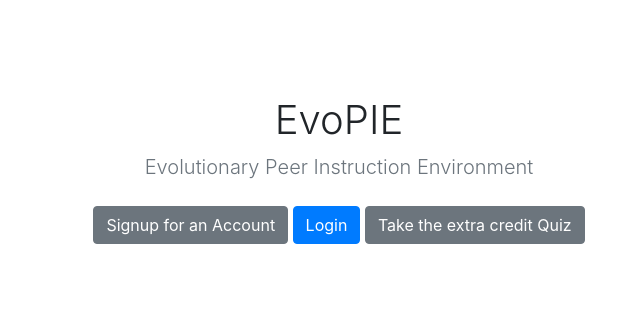
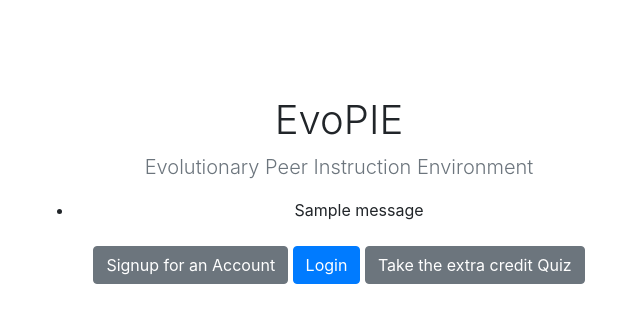
Before and after one commit to cereal-lab/EvoPIE, a Flask app: page / in a window 1280 px wide. Shown: the top 323 px of the page, without its empty margins (301-941 px from the left). Run offline with Flask 2, Linux system fonts and the light colour scheme; data comes from the database, SQL or seed files in the repository; tables that the repository leaves empty hold one stand-in row (values such as "Sample post"); one stand-in notice (Sample message) is shown; some libraries are stand-ins or nearby versions.

Commit message:
added flash message to redirect to index

```diff
--- a/evopie/routes_pages.py
+++ b/evopie/routes_pages.py
@@ -71,11 +71,12 @@ def get_student(qid):
     if q.status == "STEP2" and a[0].revised_responses != "{}":
         #TODO the above is ugly, add a boolean method instead
         response     = ({ "message" : "You already revised your initial answers, you are done with both steps of this quiz."}, 403, {"Content-Type": "application/json"})
-        # Not sure if this is what is meant
+        # Not sure if this is what is meant still unsure of how the pages will know what template to go to with this
+        # should I be using a POST route? Probably but what to put on it? I should probably know this by now
         if request.json:
             return make_response(response)
         else:
-            flash(response, "error")
+            flash("You already revised your initial answers, you are done with both steps of this quiz.", "error")
             return redirect('/')
 
     # Redirect to different pages depending on step; e.g., student1.html vs. student2.html
@@ -116,6 +117,8 @@ def get_student(qid):
         return render_template('student.html', quiz=q, questions=quiz_questions, student=u, attempt=a[0], justifications=quiz_justifications)
     else: # step == 1
         return render_template('student.html', quiz=q, questions=quiz_questions, student=u)
+
+
 
 # @pages.route('/student/<int:qid>', methods=['GET'])
 # @login_required
--- a/evopie/templates/index.html
+++ b/evopie/templates/index.html
@@ -80,6 +80,17 @@ footer p {
       <div class="container">
         <h1>EvoPIE</h1>
         <p class="lead text-muted">Evolutionary Peer Instruction Environment</p>
+        <div>
+          {% with messages = get_flashed_messages(category_filter=["error"]) %}
+          {% if messages %}
+            <ul class=flashes>
+              {% for message in messages %}
+              <li class="{{ category }}">{{ message }}</li>
+              {% endfor %}
+            </ul>
+          {% endif %}
+          {% endwith %}
+        </div>
         <p>
           <a href="{{ url_for('auth.get_signup') }}" class="btn btn-secondary my-2">Signup for an Account</a>
           <a href="{{ url_for('auth.get_login') }}" class="btn btn-primary my-2">Login</a>
```
